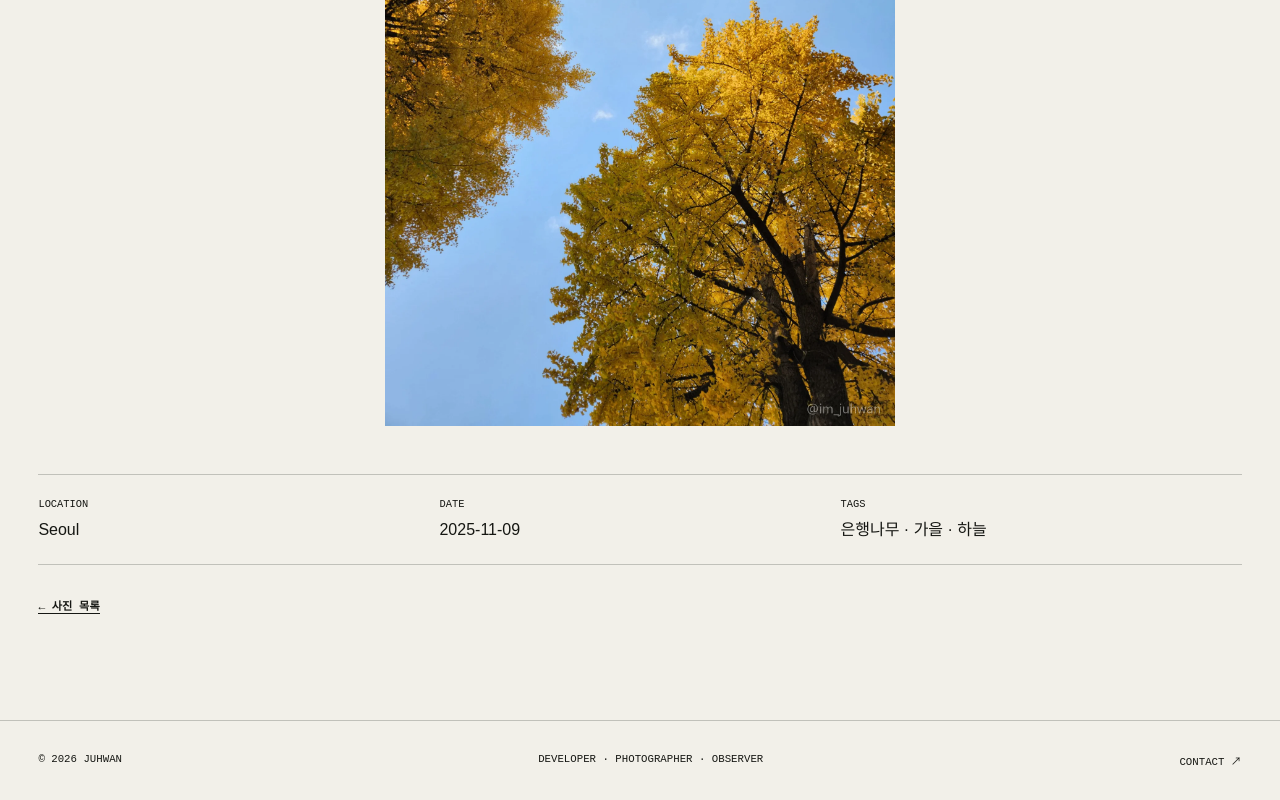
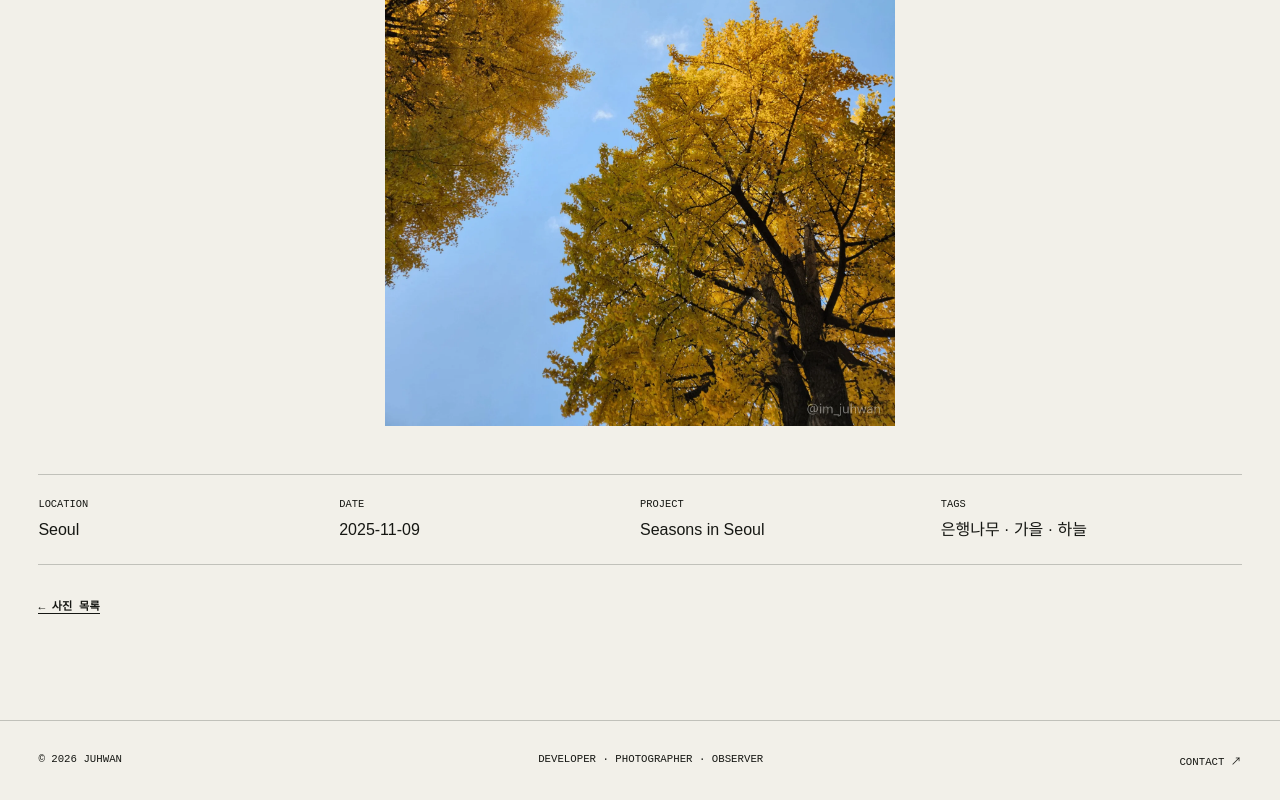
Before and after one commit to stoveinsummer/portfolio, a Next.js app: page /photo/autumn-ginkgo-canopy in a window 1280 px wide. Shown: the part 763-1563 px from the top of the page. Built offline with nearby package versions, Linux system fonts and the light colour scheme.

Commit message:
Add photo project classification

```diff
--- a/app/globals.css
+++ b/app/globals.css
@@ -158,7 +158,7 @@ footer { display: flex; justify-content: space-between; padding: 2rem 3vw; borde
 .detail-head h1 { margin: 0; font: italic 400 clamp(4.5rem, 9vw, 9rem)/.84 Georgia, serif; letter-spacing: -.065em; }
 .detail-head > p:last-child { font-size: 1.15rem; line-height: 1.7; }
 .photo-detail > img { display: block; max-width: 100%; max-height: 85vh; margin: 0 auto; }
-.photo-detail dl { display: grid; grid-template-columns: repeat(3, 1fr); margin: 3rem 0 0; border-top: 1px solid var(--line); }
+.photo-detail dl { display: grid; grid-template-columns: repeat(4, 1fr); margin: 3rem 0 0; border-top: 1px solid var(--line); }
 .photo-detail dl div { padding: 1.4rem 0; border-bottom: 1px solid var(--line); }
 .photo-detail dt { font: .65rem "Courier New", monospace; text-transform: uppercase; }
 .photo-detail dd { margin: .5rem 0 0; }
--- a/app/photo/[id]/page.tsx
+++ b/app/photo/[id]/page.tsx
@@ -10,5 +10,5 @@ export async function generateMetadata({ params }: { params: Promise<{ id: strin
 export default async function PhotoDetail({ params }: { params: Promise<{ id: string }> }) {
   const { id } = await params; const photo = photos.find((item) => item.id === id); if (!photo) notFound();
   const src = `${basePath}/photos/web/${photo.imageUrl.split("/").pop()}`;
-  return <main><SiteHeader active="Photo" /><article className="detail photo-detail"><div className="detail-head"><p className="eyebrow">{photo.category} · {photo.takenAt}</p><h1>{photo.title}</h1><p>{photo.description}</p></div><img src={src} alt={photo.title} /><dl><div><dt>Location</dt><dd>{photo.location}</dd></div><div><dt>Date</dt><dd>{photo.takenAt}</dd></div><div><dt>Tags</dt><dd>{photo.tags.join(" · ")}</dd></div></dl><Link className="back-link" href="/photo">← 사진 목록</Link></article><SiteFooter /></main>;
+  return <main><SiteHeader active="Photo" /><article className="detail photo-detail"><div className="detail-head"><p className="eyebrow">{photo.category} · {photo.takenAt}</p><h1>{photo.title}</h1><p>{photo.description}</p></div><img src={src} alt={photo.title} /><dl><div><dt>Location</dt><dd>{photo.location}</dd></div><div><dt>Date</dt><dd>{photo.takenAt}</dd></div><div><dt>Project</dt><dd>{photo.project}</dd></div><div><dt>Tags</dt><dd>{photo.tags.join(" · ")}</dd></div></dl><Link className="back-link" href="/photo">← 사진 목록</Link></article><SiteFooter /></main>;
 }
--- a/data/photos.ts
+++ b/data/photos.ts
@@ -1,6 +1,6 @@
 import type { PhotoItem } from "@/types/content";
 
-export const photos: PhotoItem[] = [
+const rawPhotos: Omit<PhotoItem, "project">[] = [
   { id: "seoul-sunset-traffic", title: "퇴근길의 노을", imageUrl: "../photos/web/seoul-sunset-traffic.webp", takenAt: "2025-03-28", location: "Seoul", description: "도시의 불빛이 켜지기 시작한 순간, 차선 끝에 남은 주황빛을 기록했다.", category: "거리", tags: ["노을", "도시", "퇴근길"], orientation: "portrait" },
   { id: "moon-over-power-lines", title: "전선 사이의 달", imageUrl: "../photos/web/moon-over-power-lines.webp", takenAt: "2025-05-07", location: "Seoul", description: "복잡하게 겹친 전선과 작게 떠 있는 달의 대비.", category: "디테일", tags: ["달", "전선", "푸른시간"], orientation: "portrait" },
   { id: "summer-clouds-and-wires", title: "여름 구름", imageUrl: "../photos/web/summer-clouds-and-wires.webp", takenAt: "2025-07-27", location: "Seoul", description: "전선이 프레임을 가르는 한낮의 큰 구름.", category: "자연", tags: ["구름", "여름", "하늘"], orientation: "portrait" },
@@ -14,3 +14,20 @@ export const photos: PhotoItem[] = [
   { id: "traditional-eaves-monochrome", title: "처마의 대칭 — 흑백", imageUrl: "../photos/web/traditional-eaves-monochrome.webp", takenAt: "2025-10-18", location: "Seoul", description: "단청의 색을 덜어내고 구조와 반복에 집중했다.", category: "디테일", tags: ["처마", "대칭", "흑백"], orientation: "portrait" },
   { id: "traditional-eaves-color", title: "처마의 대칭 — 컬러", imageUrl: "../photos/web/traditional-eaves-color.webp", takenAt: "2025-10-18", location: "Seoul", description: "초록 단청과 목재의 선이 중앙에서 만나는 장면.", category: "건축", tags: ["단청", "대칭", "전통건축"], orientation: "portrait" },
 ];
+
+const projects: Record<string, string> = {
+  "seoul-sunset-traffic": "City after work",
+  "seoul-evening-traffic": "City after work",
+  "moon-over-power-lines": "Looking up",
+  "summer-clouds-and-wires": "Looking up",
+  "sun-rays-after-storm": "Looking up",
+  "autumn-ginkgo-canopy": "Seasons in Seoul",
+  "snow-covered-trees-at-night": "Seasons in Seoul",
+  "silver-grass-under-sky": "Seasons in Seoul",
+  "red-brick-and-reflection": "Lines and surfaces",
+  "colorful-glass-dome": "Lines and surfaces",
+  "traditional-eaves-monochrome": "Lines and surfaces",
+  "traditional-eaves-color": "Lines and surfaces",
+};
+
+export const photos: PhotoItem[] = rawPhotos.map((photo) => ({ ...photo, project: projects[photo.id] }));
--- a/types/content.ts
+++ b/types/content.ts
@@ -6,6 +6,7 @@ export interface PhotoItem {
   location: string;
   description: string;
   category: "거리" | "자연" | "건축" | "디테일";
+  project: string;
   tags: string[];
   orientation: "landscape" | "portrait";
 }
```
